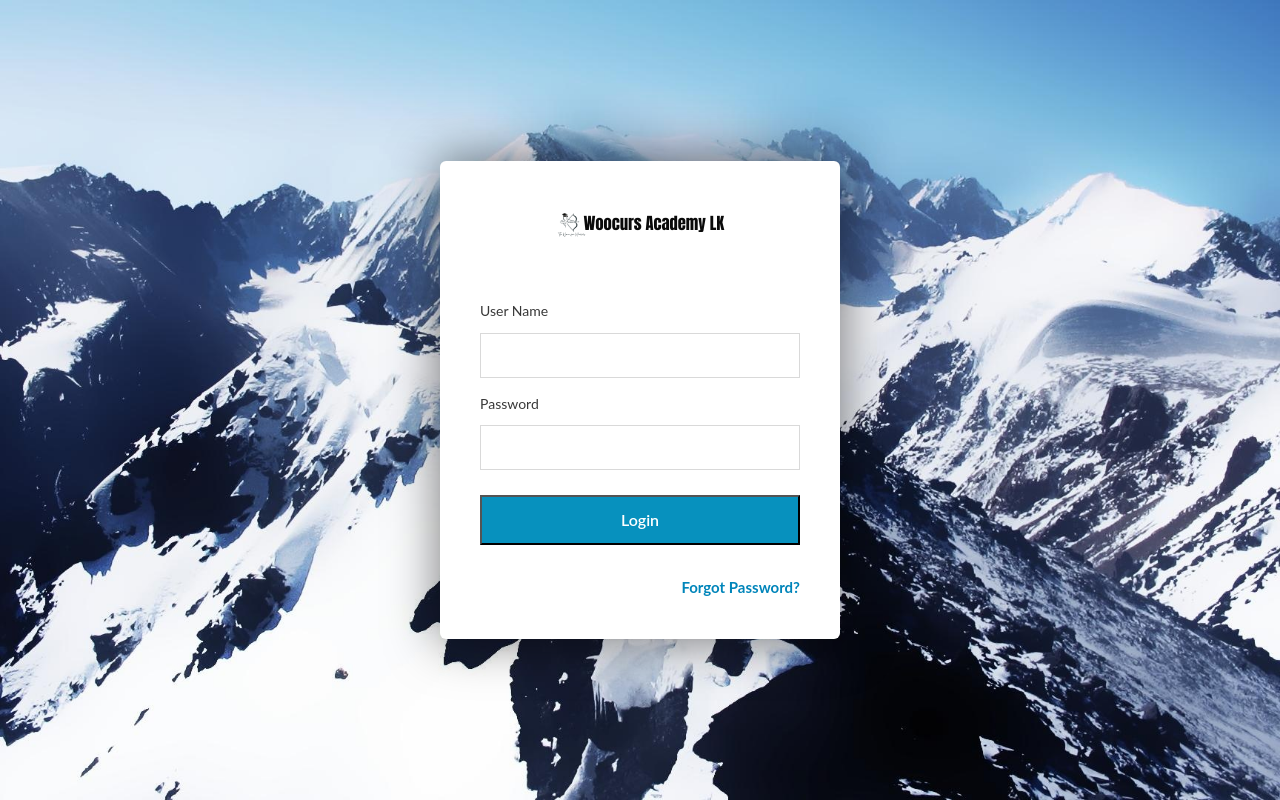
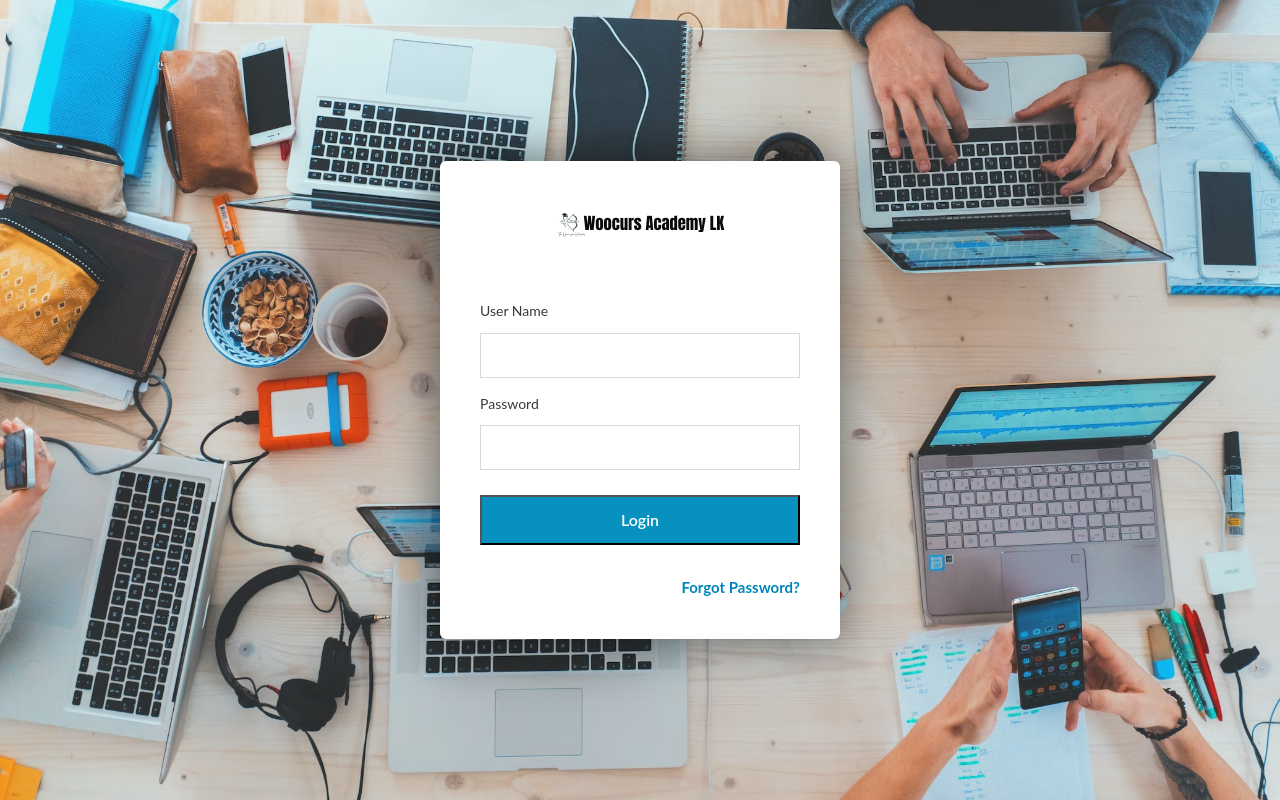
Before and after one commit to JohnWoocur/WoocursAcademyLK, a PHP site: page /Student/login.php in a window 1280 px wide. Run offline with PHP 8.4, Linux system fonts and the light colour scheme.

Commit message:
photos deleted

```diff
--- a/Student/login.php
+++ b/Student/login.php
@@ -22,7 +22,7 @@ hasAuthenticated("student", "student_dashboard.php"); // if user authenticated r
 </head>
 
 <body>
-    <div class="login-page" style="background-image: url(assets/images/bg.jpg);">
+    <div class="login-page" style="background-image: url(assets/images/bg7.avif);">
         <div class="login-from-wrap">
             <?php
             if (isset($_SESSION["error"])) {
```
